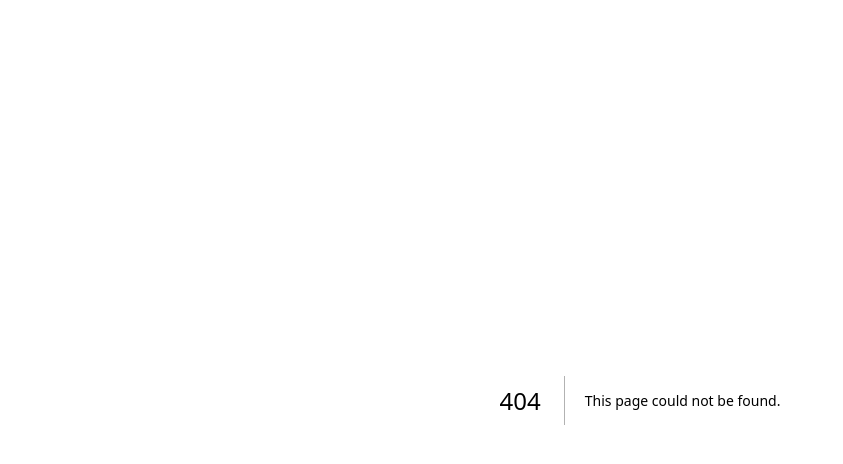
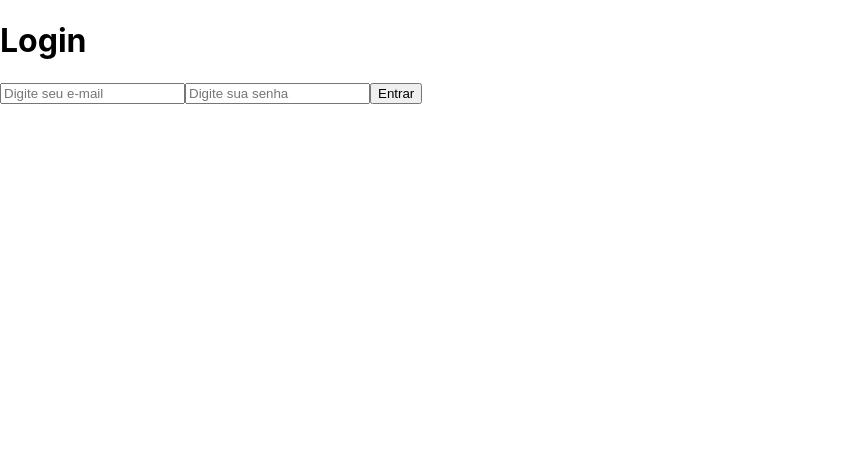
Before and after one commit to luiseduardo3/tecpower, a Next.js app: page /loginapi in a window 1280 px wide. Before the commit this address had no page. Shown: the top 464 px of the page, without its empty margins (0-843 px from the left). Built offline with nearby package versions, Linux system fonts and the light colour scheme.

Commit message:
feat: loginapi.tsx criado

```diff
--- /dev/null
+++ b/pages/loginapi.tsx
@@ -0,0 +1,80 @@
+import Head from "next/head";
+import { useState } from "react";
+
+import { signIn } from "next-auth/react";
+import { useRouter } from "next/router";
+
+const Login = () => {
+  const [email, setEmail] = useState("");
+  const [senha, setSenha] = useState("");
+
+  const [errorTexto, setErrorTexto] = useState("");
+
+  const [loading, setLoading] = useState(false);
+
+  const router = useRouter();
+
+  const handleSubmit = async () => {
+    if (!email && !senha) {
+      setErrorTexto("Preencha os campos");
+      return;
+    }
+
+    setErrorTexto("");
+    setLoading(true);
+    const request = await signIn("credentials", {
+      redirect: false,
+      email,
+      senha,
+    });
+    setLoading(false);
+
+    console.log(request);
+    if (request && request.ok) {
+      if (router.query.callbackUrl) {
+        router.push(router.query.callbackUrl as string);
+      } else {
+        router.push("/");
+      }
+    } else {
+      setErrorTexto("Acesso negado");
+    }
+  };
+
+  return (
+    <div>
+      <div>
+        <Head>
+          <title>Login</title>
+        </Head>
+      </div>
+
+      <h1>Login</h1>
+
+      <input
+        type="email"
+        placeholder="Digite seu e-mail"
+        value={email}
+        onChange={(e) => setEmail(e.target.value)}
+        disabled={loading} //quando o loading for true o disabled vai ficar true
+      />
+
+      <input
+        type="password"
+        placeholder="Digite sua senha"
+        value={senha}
+        onChange={(e) => setSenha(e.target.value)}
+        disabled={loading} //quando o loading for true o disabled vai ficar true
+      />
+
+      <button onClick={handleSubmit} disabled={loading}>
+        Entrar
+      </button>
+
+      {errorTexto}
+      {loading && "carregando..."}
+    </div>
+  );
+};
+
+export default Login;
```
